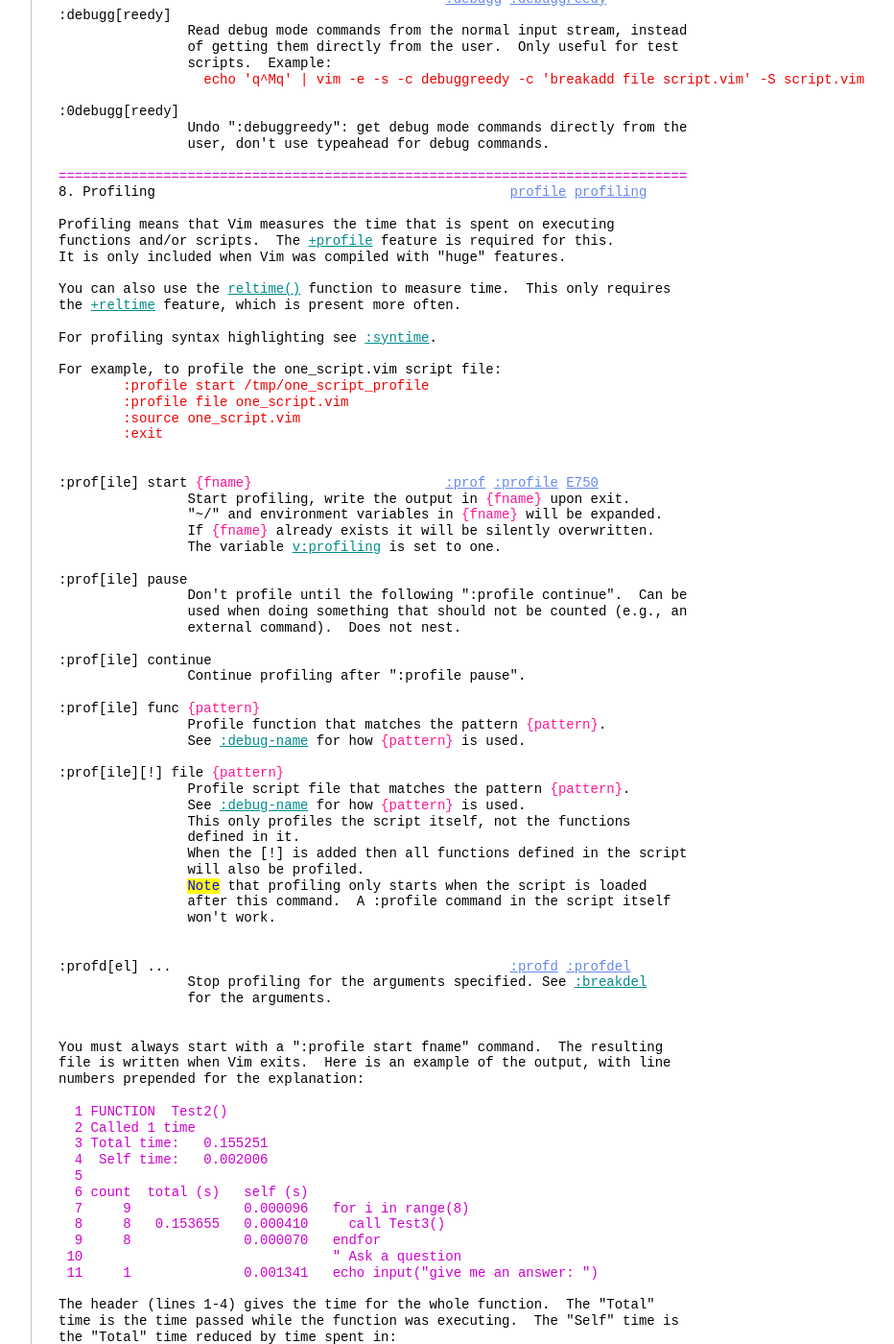
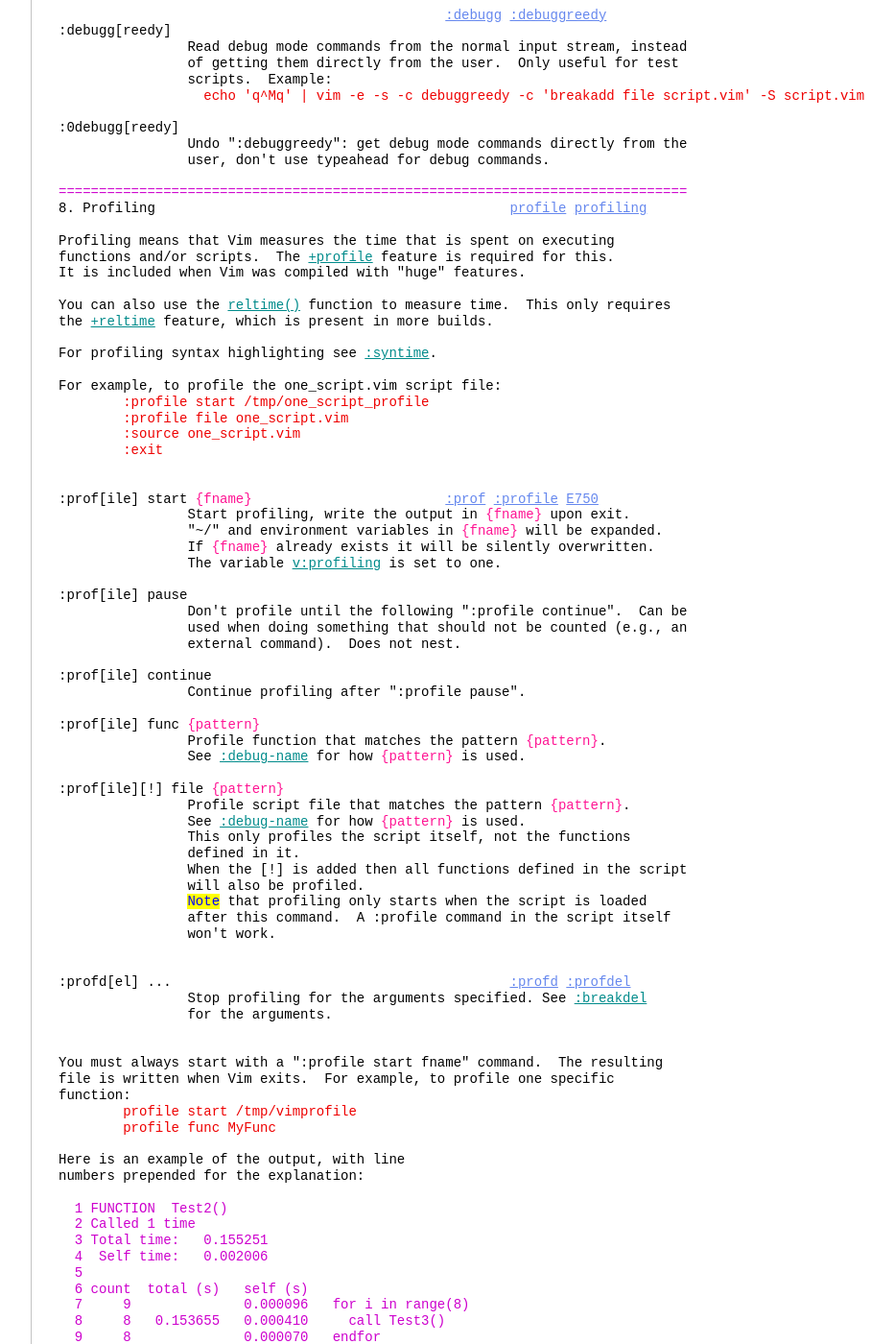
Before and after one commit to vim-jp/vimdoc-en, a Jekyll site: the page built from repeat.html, in a window 1280 px wide and 1400 px high, scrolled down 16018 px. Shown: the whole window at 96% size, without its empty margins (340-1272 px from the left). Built offline with Jekyll 4.4.1, drawn with Linux system fonts in a browser that asks for light colours; nearby versions of some CDN libraries; comment, search, counter and statistics services are not loaded; some of the changed text lies outside the part shown.

Commit message:
Generated by Travis JOB 1470.1
https://travis-ci.com/github/vim-jp/vimdoc-en/builds/214313029

```diff
--- a/repeat.html
+++ b/repeat.html
@@ -3,7 +3,7 @@ layout: vimdoc
 helpname: 'repeat'
 ---
 <div id='vimCodeElement'>
-<a class="Constant" href="repeat.html" name="repeat.txt">repeat.txt</a>&nbsp;&nbsp;&nbsp;&nbsp;For&nbsp;<span class="Identifier">Vim version 8.2.</span>&nbsp;&nbsp;Last change: 2021 Jan 02<br>
+<a class="Constant" href="repeat.html" name="repeat.txt">repeat.txt</a>&nbsp;&nbsp;&nbsp;&nbsp;For&nbsp;<span class="Identifier">Vim version 8.2.</span>&nbsp;&nbsp;Last change: 2021 Jan 23<br>
 <br>
 <br>
 &nbsp;&nbsp;&nbsp;&nbsp;&nbsp;&nbsp;&nbsp;&nbsp;&nbsp;&nbsp;&nbsp;&nbsp;&nbsp;&nbsp;&nbsp;&nbsp;&nbsp;&nbsp;<span class="Identifier">VIM REFERENCE MANUAL&nbsp;&nbsp;&nbsp;&nbsp;by Bram Moolenaar</span><br>
@@ -359,7 +359,7 @@ For writing a Vim script, see chapter 41 of the user manual&nbsp;<a class="Ident
 &nbsp;&nbsp;&nbsp;&nbsp;&nbsp;&nbsp;&nbsp;&nbsp;&nbsp;&nbsp;&nbsp;&nbsp;&nbsp;&nbsp;&nbsp;&nbsp;&nbsp;&nbsp;&nbsp;&nbsp;&nbsp;&nbsp;&nbsp;&nbsp;Vim version, or update Vim to a newer version.&nbsp;&nbsp;See<br>
 &nbsp;&nbsp;&nbsp;&nbsp;&nbsp;&nbsp;&nbsp;&nbsp;&nbsp;&nbsp;&nbsp;&nbsp;&nbsp;&nbsp;&nbsp;&nbsp;&nbsp;&nbsp;&nbsp;&nbsp;&nbsp;&nbsp;&nbsp;&nbsp;<a class="Identifier" href="eval.html#vimscript-version">vimscript-version</a>&nbsp;for what changed between versions.<br>
 <br>
-:vim9script&nbsp;<span class="Special">[noclear]</span>&nbsp;&nbsp;&nbsp;&nbsp;&nbsp;&nbsp;&nbsp;&nbsp;&nbsp;&nbsp;&nbsp;&nbsp;&nbsp;&nbsp;&nbsp;&nbsp;&nbsp;&nbsp;&nbsp;&nbsp;&nbsp;&nbsp;&nbsp;&nbsp;&nbsp;&nbsp;&nbsp;<a class="Constant" href="repeat.html#:vim9" name=":vim9">:vim9</a>&nbsp;<a class="Constant" href="repeat.html#:vim9script" name=":vim9script">:vim9script</a><br>
+:vim9[script]&nbsp;<span class="Special">[noclear]</span>&nbsp;&nbsp;&nbsp;&nbsp;&nbsp;&nbsp;&nbsp;&nbsp;&nbsp;&nbsp;&nbsp;&nbsp;&nbsp;&nbsp;&nbsp;&nbsp;&nbsp;&nbsp;&nbsp;&nbsp;&nbsp;&nbsp;&nbsp;&nbsp;&nbsp;<a class="Constant" href="repeat.html#:vim9" name=":vim9">:vim9</a>&nbsp;<a class="Constant" href="repeat.html#:vim9script" name=":vim9script">:vim9script</a><br>
 &nbsp;&nbsp;&nbsp;&nbsp;&nbsp;&nbsp;&nbsp;&nbsp;&nbsp;&nbsp;&nbsp;&nbsp;&nbsp;&nbsp;&nbsp;&nbsp;&nbsp;&nbsp;&nbsp;&nbsp;&nbsp;&nbsp;&nbsp;&nbsp;Marks a script file as containing&nbsp;<a class="Identifier" href="vim9.html#Vim9-script">Vim9-script</a><br>
 &nbsp;&nbsp;&nbsp;&nbsp;&nbsp;&nbsp;&nbsp;&nbsp;&nbsp;&nbsp;&nbsp;&nbsp;&nbsp;&nbsp;&nbsp;&nbsp;&nbsp;&nbsp;&nbsp;&nbsp;&nbsp;&nbsp;&nbsp;&nbsp;commands.&nbsp;&nbsp;Also see&nbsp;<a class="Identifier" href="vim9.html#vim9-namespace">vim9-namespace</a>.<br>
 &nbsp;&nbsp;&nbsp;&nbsp;&nbsp;&nbsp;&nbsp;&nbsp;&nbsp;&nbsp;&nbsp;&nbsp;&nbsp;&nbsp;&nbsp;&nbsp;&nbsp;&nbsp;&nbsp;&nbsp;&nbsp;&nbsp;&nbsp;&nbsp;Must be the first command in the file.<br>
@@ -904,8 +904,9 @@ matches &quot;.../plugin/explorer.vim&quot;, &quot;.../plugin/iexplorer.vim&quot
 matches &quot;.../plugin/explorer.vim&quot; and &quot;explorer.vim&quot; in any other directory.<br>
 <br>
 The match for functions is done against the name as it's shown in the output<br>
-of &quot;:function&quot;.&nbsp;&nbsp;For local functions this means that something like &quot;<span class="Special">&lt;SNR&gt;</span>99_&quot;<br>
-is prepended.<br>
+of &quot;:function&quot;.&nbsp;&nbsp;However, for local functions the script-specific prefix such<br>
+as &quot;<span class="Special">&lt;SNR&gt;</span>99_&quot; is ignored to make it easier to match script-local functions<br>
+without knowing the ID of the script.<br>
 <br>
 <span class="Todo">Note</span>&nbsp;that functions are first loaded and later executed.&nbsp;&nbsp;When they are loaded<br>
 the &quot;file&quot; breakpoints are checked, when they are executed the &quot;func&quot;<br>
@@ -960,10 +961,10 @@ OBSCURE<br>
 <br>
 Profiling means that Vim measures the time that is spent on executing<br>
 functions and/or scripts.&nbsp;&nbsp;The&nbsp;<a class="Identifier" href="various.html#+profile">+profile</a>&nbsp;feature is required for this.<br>
-It is only included when Vim was compiled with &quot;huge&quot; features.<br>
+It is included when Vim was compiled with &quot;huge&quot; features.<br>
 <br>
 You can also use the&nbsp;<a class="Identifier" href="eval.html#reltime()">reltime()</a>&nbsp;function to measure time.&nbsp;&nbsp;This only requires<br>
-the&nbsp;<a class="Identifier" href="various.html#+reltime">+reltime</a>&nbsp;feature, which is present more often.<br>
+the&nbsp;<a class="Identifier" href="various.html#+reltime">+reltime</a>&nbsp;feature, which is present in more builds.<br>
 <br>
 For profiling syntax highlighting see&nbsp;<a class="Identifier" href="syntax.html#:syntime">:syntime</a>.<br>
 <br>
@@ -1010,7 +1011,12 @@ For example, to profile the one_script.vim script file:<br>
 <br>
 <br>
 You must always start with a &quot;:profile start fname&quot; command.&nbsp;&nbsp;The resulting<br>
-file is written when Vim exits.&nbsp;&nbsp;Here is an example of the output, with line<br>
+file is written when Vim exits.&nbsp;&nbsp;For example, to profile one specific<br>
+function:<br>
+<div class="helpExample">&nbsp;&nbsp;&nbsp;&nbsp;&nbsp;&nbsp;&nbsp;&nbsp;profile start /tmp/vimprofile<br>
+&nbsp;&nbsp;&nbsp;&nbsp;&nbsp;&nbsp;&nbsp;&nbsp;profile func MyFunc</div>
+<br>
+Here is an example of the output, with line<br>
 numbers prepended for the explanation:<br>
 <br>
 &nbsp;&nbsp;<span class="PreProc">1 FUNCTION&nbsp;&nbsp;Test2()</span><br>
```
